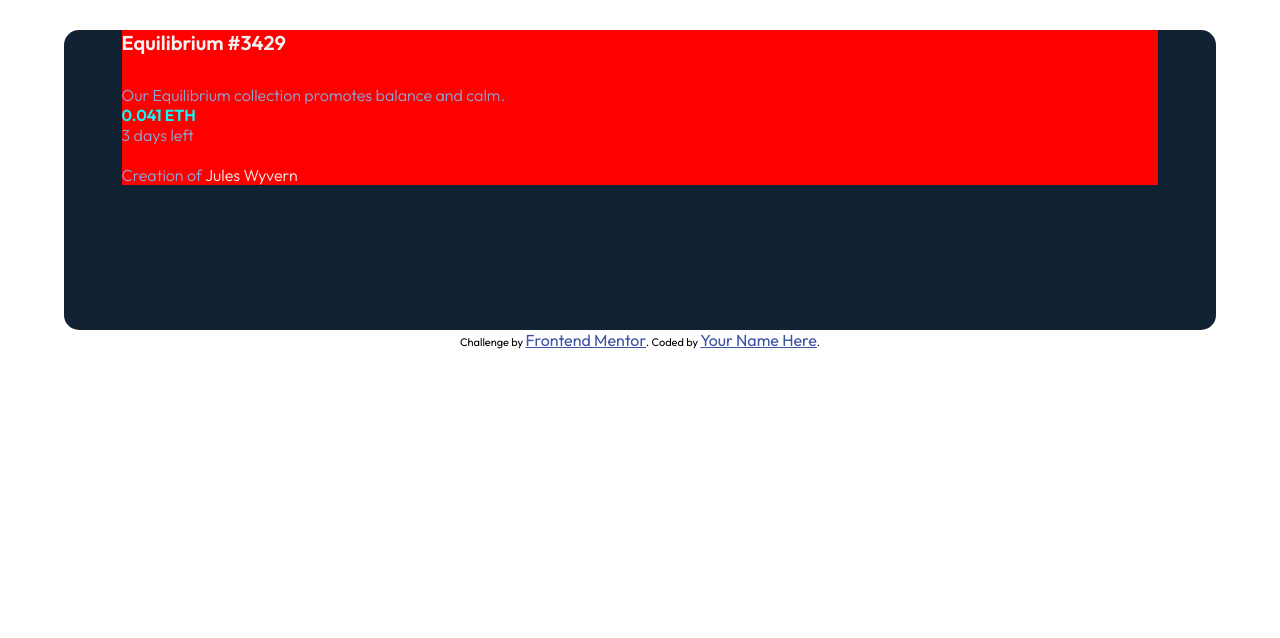
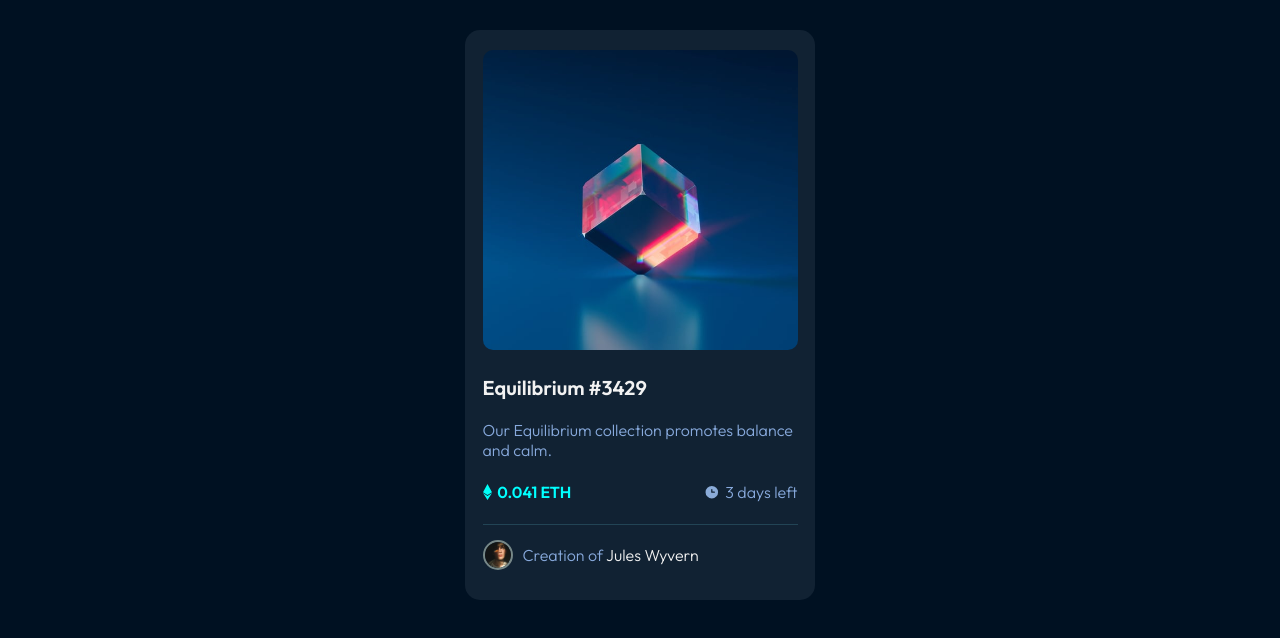
Before and after one commit to BrunoSilvaFaria/nft-preview-card-component-main, a plain HTML site: page index.html in a window 1280 px wide. Drawn offline with Linux system fonts and the light colour scheme.

Commit message:
Ajustes no design do site, adição de imagens e ícones. Ainda é necessário rever o tamanho dos componentes e ajustar as cores. Por fim, somente alguns ajutes são necessários para o término do projeto.

```diff
--- a/index.html
+++ b/index.html
@@ -23,6 +23,7 @@
   <main>
     <div class="align__div">
       <section class="section__hero">
+        <div class="img__hero"></div>
         <h1 class="title">
           Equilibrium #3429
         </h1>
@@ -33,32 +34,21 @@
 
       <section class="section__info">
         <div class="valor">
+          <img src="./images/icon-ethereum.svg" alt="" class="icons">
           <p>0.041 ETH</p>
         </div>
         <div class="tempo">
+          <img src="./images/icon-clock.svg" alt="" class="icons">
           <p>3 days left</p>
         </div>
 
       </section>
-      <hr class="divisor">
-      <section class="section__autor">
-        <img src="" alt="">
-        <h2 class="info__autor">Creation of <span class="autor__name">Jules Wyvern</span></h2>
+      <section class="section__avatar">
+        <img src="./images/image-avatar.png" alt="" class="avatar__foto">
+        <h2 class="info__avatar">Creation of <span class="avatar__name">Jules Wyvern</span></h2>
       </section>
   </div>
   </main>
 
-
-
-
-
-
-
-
-
-  <div class="attribution">
-    Challenge by <a href="https://www.frontendmentor.io?ref=challenge" target="_blank">Frontend Mentor</a>.
-    Coded by <a href="#">Your Name Here</a>.
-  </div>
 </body>
 </html>
--- a/styles/main.scss
+++ b/styles/main.scss
@@ -12,12 +12,12 @@
 // === Tipografia ===
 .title{
   font-size: 20px;
-  margin: 30px 0 30px 0;
+  margin: 35px 0 10px 0;
 }
-.title, .autor__name{
+.title, .avatar__name{
   color: #f2f2f2;
 }
-.paragraph, .tempo, .info__autor{
+.paragraph, .tempo, .info__avatar{
   color: #88AADD;
   font-weight: 300;
 }
@@ -26,9 +26,14 @@
   font-weight: 700;
 }
 
+// === Body ===
+body{
+  background: #001122;
+}
+
 // === Main ===
 main{
-  height: 300px;
+  height: 470px;
   width: 90%;
   margin: auto;
   margin-top: 30px;
@@ -37,9 +42,81 @@ main{
 }
 // === Aling Div ===
 .align__div{
-  background: red;
-  // display: inline-block;
   width: 90%;
   margin: auto;
 }
-// === Section Hero ===
+
+// === Img Hero ===
+.img__hero{
+  height: 250px;
+  width: 100%;
+  position: relative;
+  top: 20px;
+  background: url("../images/image-equilibrium.jpg") no-repeat;
+  background-size: 100% 250px;
+  border-radius: 10px;
+}
+
+// === Section Info ===
+.section__info{
+  height: 50px;
+  display: flex;
+  justify-content: space-between;
+  border-bottom: 1px solid #224455;
+  .valor, .tempo{
+    display: flex;
+    align-items: center;
+  }
+  .icons{
+    margin-right: 5px;
+    height: 16px;
+  }
+}
+
+// === Section Avatar ===
+.section__avatar{
+  margin-top: 15px;
+  display: flex;
+  align-items: center;
+}
+.avatar__foto{
+  height: 30px;
+  width: 30px;
+  margin-right: 10px;
+  border: 2px solid #778888;
+  border-radius: 50%;
+}
+
+// === Media Querie ===
+@media(min-width: 360px){
+  main{
+    height: 570px;
+    max-width: 350px;
+  }
+  // === Img Hero ===
+  .img__hero{
+    height: 300px;
+    width: 100%;
+    background-size: 100% 300px;
+    border-radius: 10px;
+  }
+  .title{
+    margin: 45px 0 20px 0;
+  }
+  .section__info{
+    height: 65px;
+  }
+  // === Section Avatar ===
+  .section__avatar{
+    margin-top: 15px;
+    display: flex;
+    align-items: center;
+  }
+  .avatar__foto{
+    height: 30px;
+    width: 30px;
+    margin-right: 10px;
+    border: 2px solid #778888;
+    border-radius: 50%;
+  }
+}
```
Also changed, not shown: styles/main.css, 1 other file.
